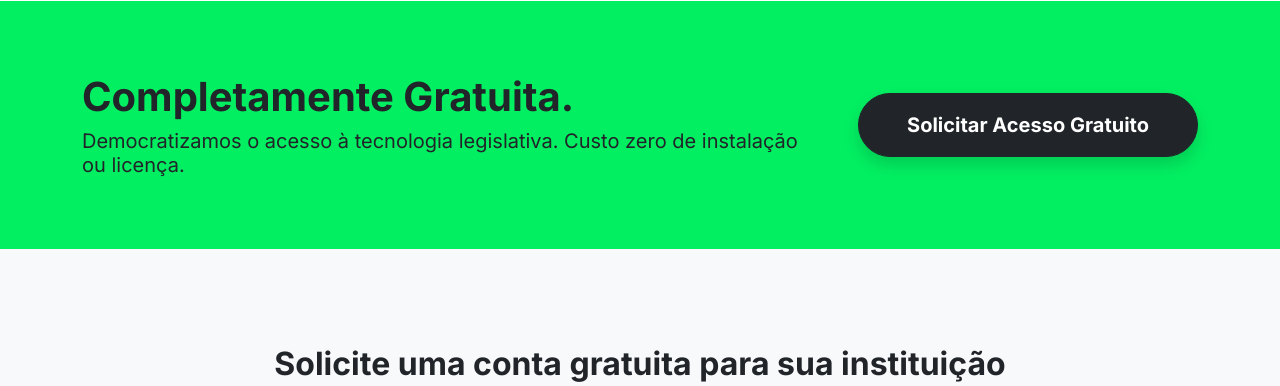
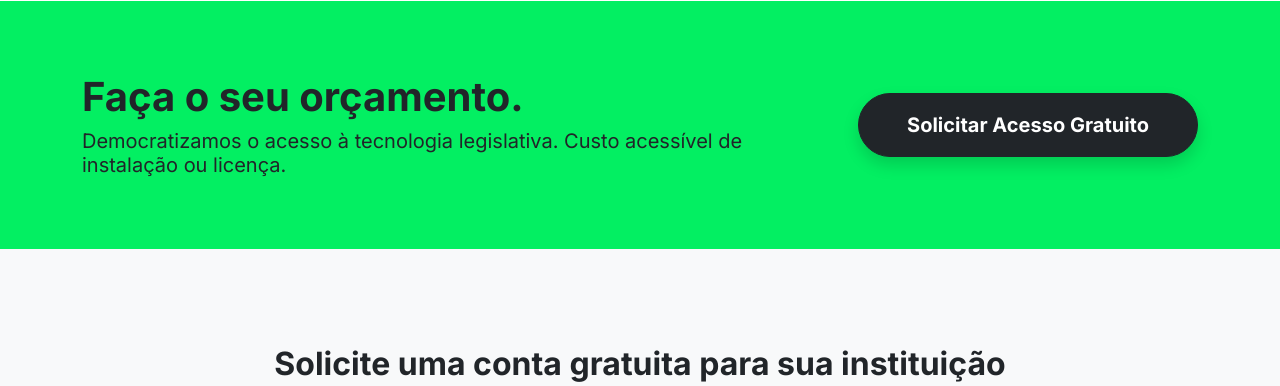
Before and after one commit to gbad8/gerador-de-documentos-legislativos, a Django app: page / in a window 1280 px wide. Shown: the part 1742-2128 px from the top of the page. Run offline with Django 5.2, Linux system fonts and the light colour scheme.

Commit message:
feat: Update platform banner messaging from "completely free" to "request a quote" and "affordable cost".

```diff
--- a/gdl_web/landing/templates/landing/index.html
+++ b/gdl_web/landing/templates/landing/index.html
@@ -165,13 +165,14 @@
     </div>
 </section>
 
-<!-- Plataforma Gratuita Banner -->
+<!-- Plataforma Banner -->
 <section class="py-5" style="background-color: var(--gdl-green);">
     <div class="container py-4">
         <div class="row align-items-center">
             <div class="col-lg-8 text-center text-lg-start mb-4 mb-lg-0">
-                <h2 class="h1 fw-bold text-dark mb-2">Completamente Gratuita.</h2>
-                <p class="h5 fw-normal text-dark mb-0">Democratizamos o acesso à tecnologia legislativa. Custo zero de
+                <h2 class="h1 fw-bold text-dark mb-2">Faça o seu orçamento.</h2>
+                <p class="h5 fw-normal text-dark mb-0">Democratizamos o acesso à tecnologia legislativa. Custo acessível
+                    de
                     instalação ou licença.</p>
             </div>
             <div class="col-lg-4 text-center text-lg-end">
```
